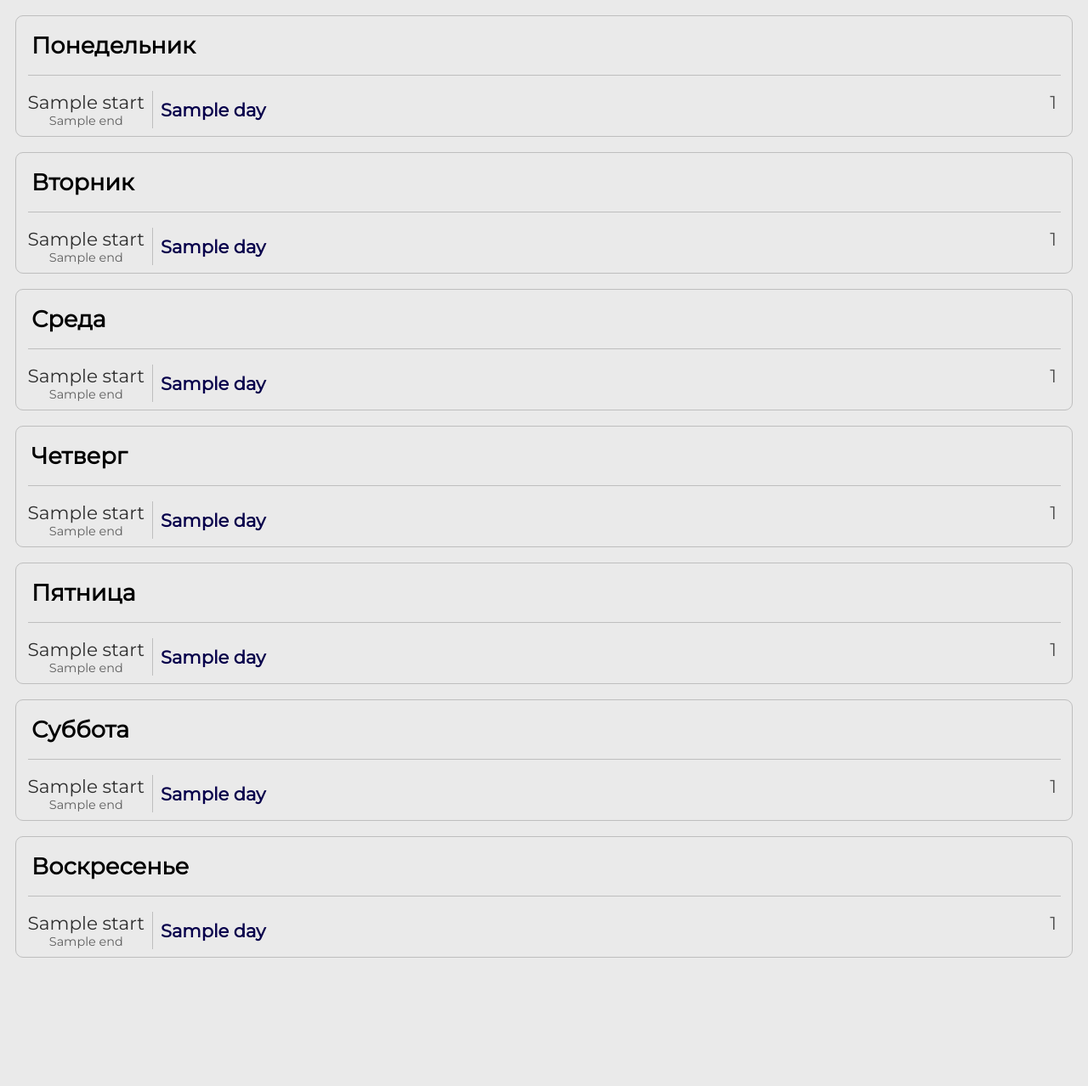
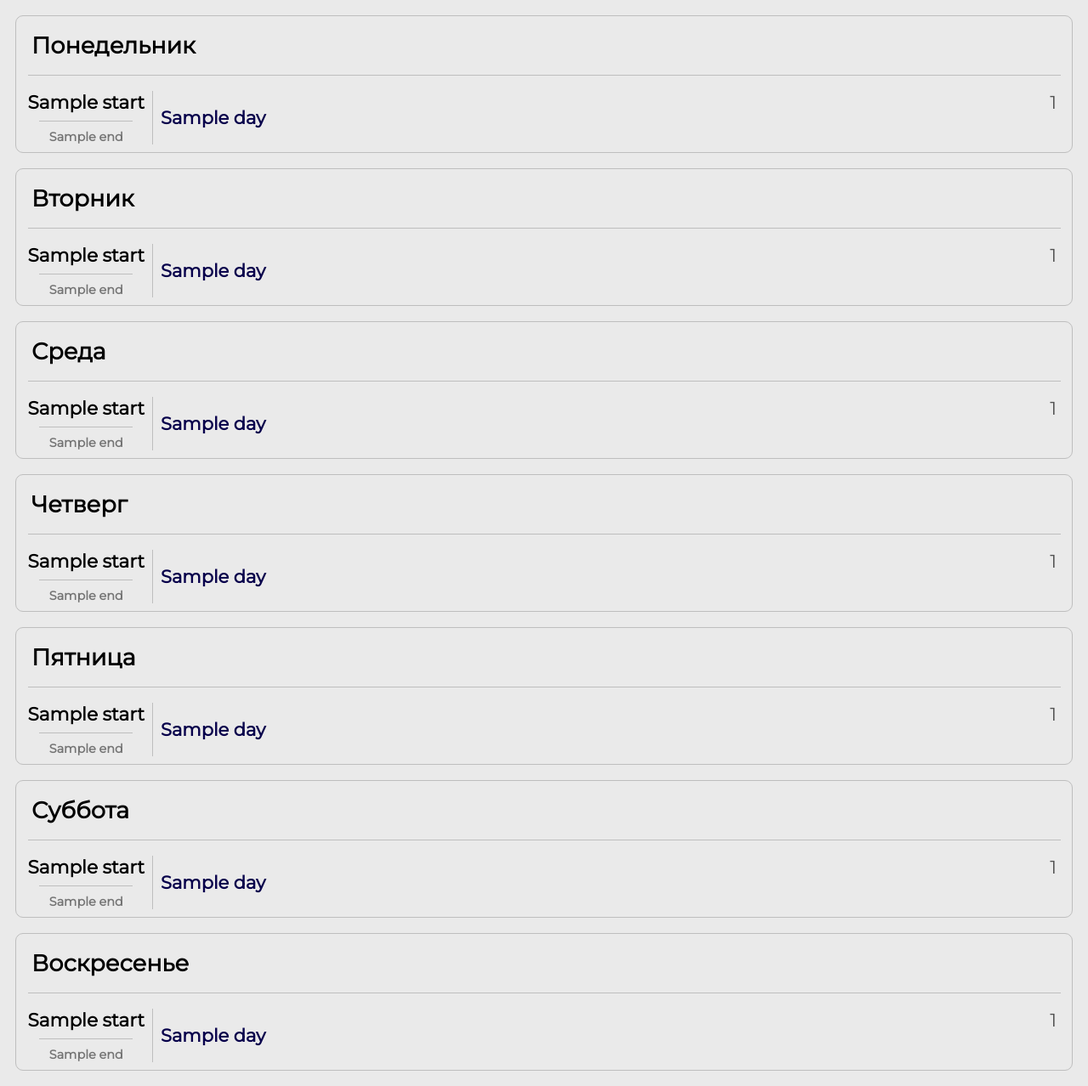
Before and after one commit to SergeGris/UniSchedule-site, a Flask app: template templates/schedule.html in a window 1280 px wide. Shown: the part 72-1350 px from the top of the page at 85% size. Before the commit the page ends 1199 px from the top, so only its background shows below. Run offline with Flask 3, Linux system fonts and the light colour scheme; the template is opened without the code that fills it: most values are stand-ins (such as "Sample title", 1, 10 or a date in 2020).

Commit message:
Make end-time a bit smaller and make its opacity lesser. Use <strong> for both start and end times.

```diff
--- a/static/styles.css
+++ b/static/styles.css
@@ -134,13 +134,13 @@ hr {
 .class-time-start {
 	margin: 0;
 	font-size: 1.2rem;
-	opacity: 0.8;
+	opacity: 1
 }
 
 .class-time-end {
 	margin: 0;
 	font-size: 0.8rem;
-	opacity: 0.6;
+	opacity: 0.5;
 }
 
 .vl {
--- a/templates/schedule.html
+++ b/templates/schedule.html
@@ -15,21 +15,18 @@
 			{% if class.name %}
 			<div class="class">
 				<div class="class-time-container">
-					<p class="class-time-start" style="text-align: center">{{ class.start }}</p>
-					<p class="class-time-end" style="text-align: center">{{ class.end }}</p>
+					<p class="class-time-start" style="text-align: center"><strong>{{ class.start }}</strong></p>
+                                        <hr></hr>
+					<p class="class-time-end" style="text-align: center"><strong>{{ class.end }}</strong></p>
 				</div>
 				<div class="vl"></div>
 				<div class="class-info-container">
 					<h3 class="class-name">{{ class.name }}</h3>
+					{% if class.rooms[0] %}
+					<div class="rooms-container"><span class="label-text">{% if class.rooms | length > 1 %}Аудитории:&ensp;{% else %}Аудитория:&ensp;{% endif %}</span><strong>{{ class.rooms | join(", ") }}</strong></div>
+					{% endif %}
 					{% if class.teachers[0] %}
-					<div class="teachers-container">
-						<span class="label-text">{% if class.teachers | length > 1 %}Преподаватели:&ensp;{% else %}Преподаватель:&ensp;{% endif %}</span>{{ class.teachers | join(", ") }}
-					</div>
-					{% endif %}
-					{% if class.rooms[0] %}
-					<div class="rooms-container">
-						<span class="label-text">{% if class.teachers | length > 1 %}Аудитории:&ensp;{% else %}Аудитория:&ensp;{% endif %}</span>{{ class.rooms | join(", ") }}
-					</div>
+					<div class="teachers-container"><span class="label-text">{% if class.teachers | length > 1 %}Преподаватели:&ensp;{% else %}Преподаватель:&ensp;{% endif %}</span>{{ class.teachers | join(", ") }}</div>
 					{% endif %}
 				</div>
 				<div class="class-number">{{ loop.index }}</div>
```
